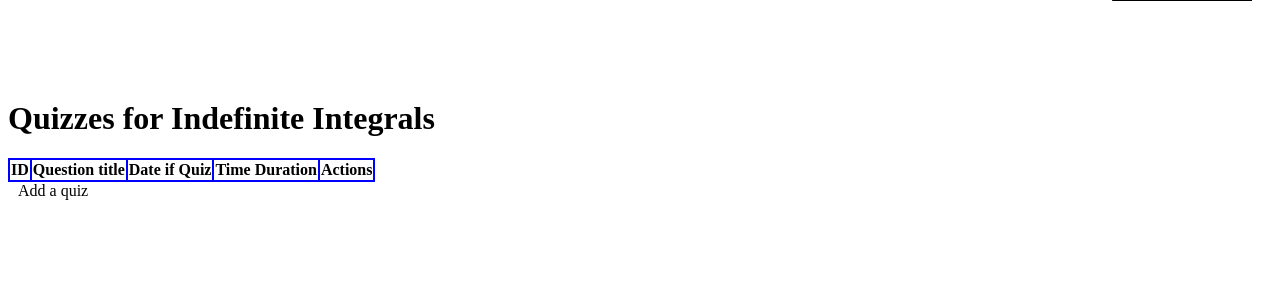
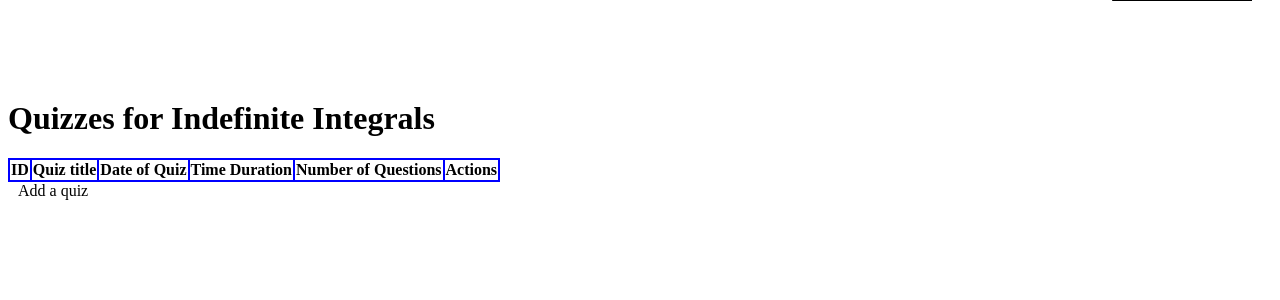
Before and after one commit to 22f3002631/Quiz-Master-V1, a Flask app: page /view_quizzes/1 in a window 1280 px wide. Shown: the part 66-366 px from the top of the page. Run offline with Flask 3, Linux system fonts and the light colour scheme; a user stored in the database is signed in; data comes from the database, SQL or seed files in the repository; data that the repository does not hold is empty.

Commit message:
Page to view the available quizzes under particular given chapter modified

```diff
--- a/templates/view_quizzes.html
+++ b/templates/view_quizzes.html
@@ -53,9 +53,10 @@
             <table>
                 <tr>
                     <th>ID</th>
-                    <th>Question title</th>
-                    <th>Date if Quiz</th>
+                    <th>Quiz title</th>
+                    <th>Date of Quiz</th>
                     <th>Time Duration</th>
+                    <th>Number of Questions</th>
                     <th>Actions</th>
                 </tr>
                 {% for quiz in avail_quiz %}
@@ -64,7 +65,11 @@
                     <td>{{quiz['quiz_name']}}</td>
                     <td>{{quiz['date_of_quiz']}}</td>
                     <td>{{quiz['time_duration']}}</td>
-                    <td><a style="color: black;" href="{{ url_for('view_qsns',quiz_id=quiz['id'],chapter_id=chapter_id) }}">View</a></td>
+                    <td>{{quiz['']}}</td>
+                    <td><a style="color: black;" href="{{ url_for('view_qsns',quiz_id=quiz['id'],chapter_id=chapter_id) }}">View</a>
+                        <a style="color: black;" href="{{ url_for('edit_quiz',quiz_id=quiz['id'],chapter_id=chapter_id) }}">Edit</a>
+                    </td>
+
                     <!-- also add for delete button here -->
                     <!-- <a href="" onclick="return confirm('Are you sure?')">Delete</a> -->
                 </tr>
```
